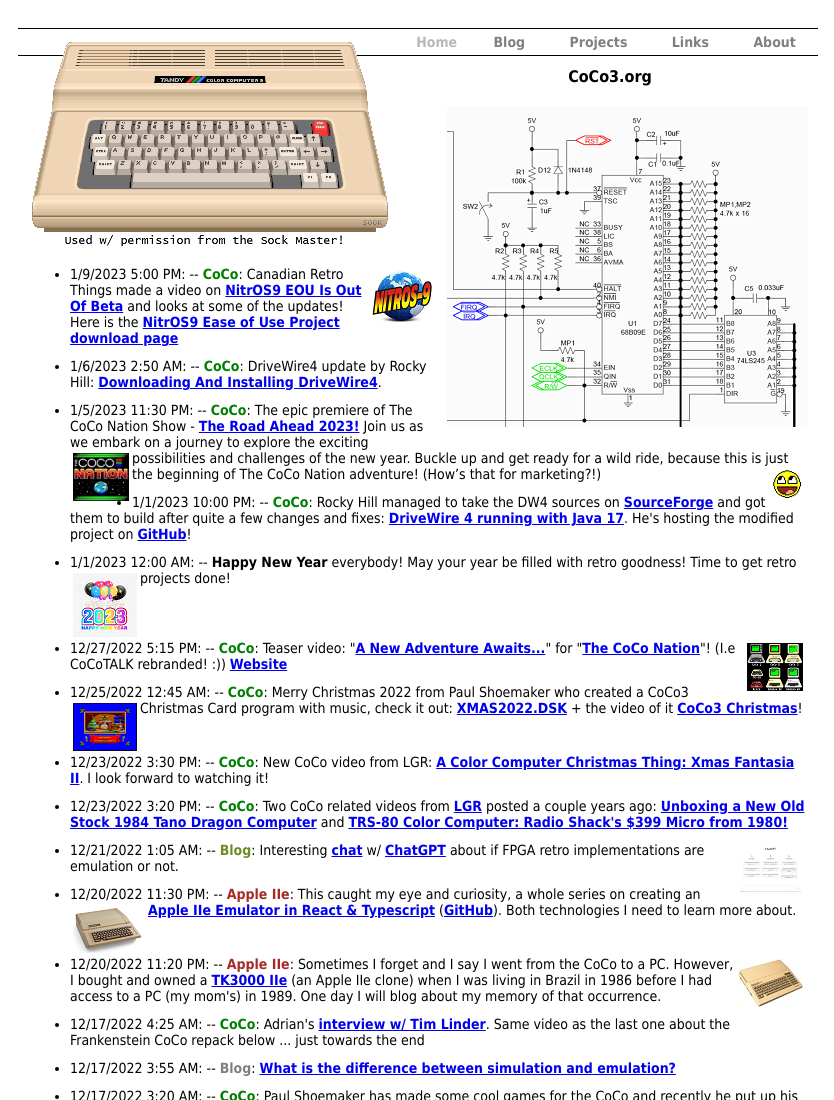
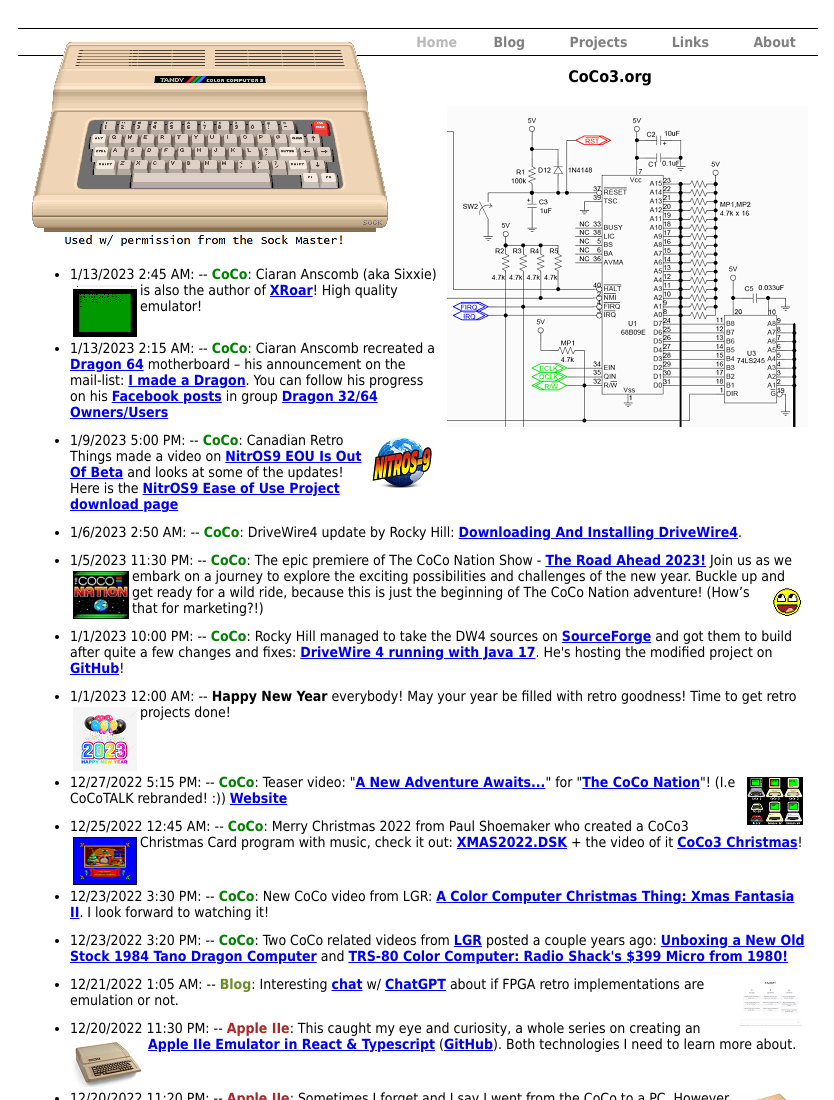
Before and after one commit to CoCo3-org/CoCo3.org, a plain HTML site: page www/index.html in a window 1280 px wide. Shown: the top 1100 px of the page, without its empty margins (10-844 px from the left). Drawn offline with Linux system fonts and the light colour scheme.

Commit message:
latest updates

```diff
--- a/www/index.html
+++ b/www/index.html
@@ -47,6 +47,10 @@
 		<img style="margin:0px 0px 0px 13px;" src="images/coco6attrib.png" alt="" />
 
 		<ul>
+
+			<li>1/13/2023 2:45 AM: -- <strong style="color:green">CoCo</strong>: Ciaran Anscomb (aka Sixxie) <a href="images/XRoar-CoCo3.png"><img style="margin:3px; float:left;" src="images/XRoar-CoCo3-tiny.png" width="64" height="52" alt="" /></a> is also the author of <strong><a href="http://www.6809.org.uk/xroar/" target="_blank">XRoar</a></strong>! High quality emulator! </li>
+
+			<li style="clear:left">1/13/2023 2:15 AM: -- <strong style="color:green">CoCo</strong>: Ciaran Anscomb recreated a <strong><a href="https://gitlab.com/sixxie/dragon64" target="_blank">Dragon 64</a></strong> motherboard – his announcement on the mail-list: <strong><a href="https://pairlist5.pair.net/pipermail/coco/2023-January/179065.html" target="_blank">I made a Dragon</a></strong>. You can follow his progress on his <strong><a href="https://www.facebook.com/groups/1602723113320685/user/100024835802314" target="_blank">Facebook posts</a></strong> in group <strong><a href="https://www.facebook.com/groups/dragon32" target="_blank">Dragon 32/64 Owners/Users</a></strong></li>
 
 			<li>1/9/2023 5:00 PM: -- <strong style="color:green">CoCo</strong>: <a href="images/Ease_of_Use.jpg"><img style="margin:3px; float:right;" src="images/Ease_of_Use-tiny.png" width="64" height="56" alt="" /></a> Canadian Retro Things made a video on  <strong><a href="https://www.youtube.com/watch?v=WEzkV9eYtiQ" target="_blank">NitrOS9 EOU Is Out Of Beta</a></strong> and looks at some of the updates! Here is the <strong><a href="http://www.lcurtisboyle.com/nitros9/nitros9.html" target="_blank">NitrOS9 Ease of Use Project download page</a></strong></li>
 
```
Also changed, not shown: www/images/XRoar-CoCo3-tiny.png (added), www/images/XRoar-CoCo3.png (added).
